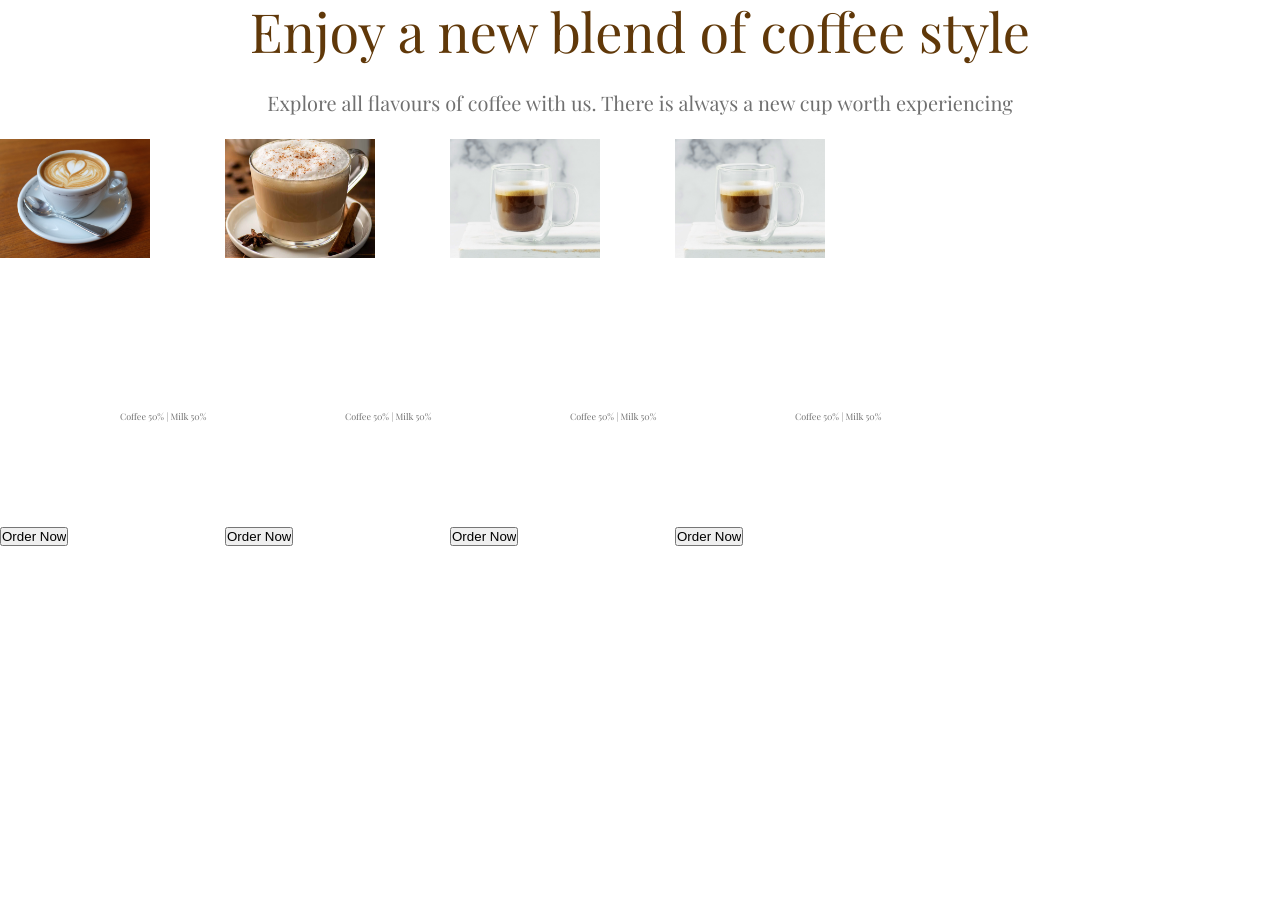
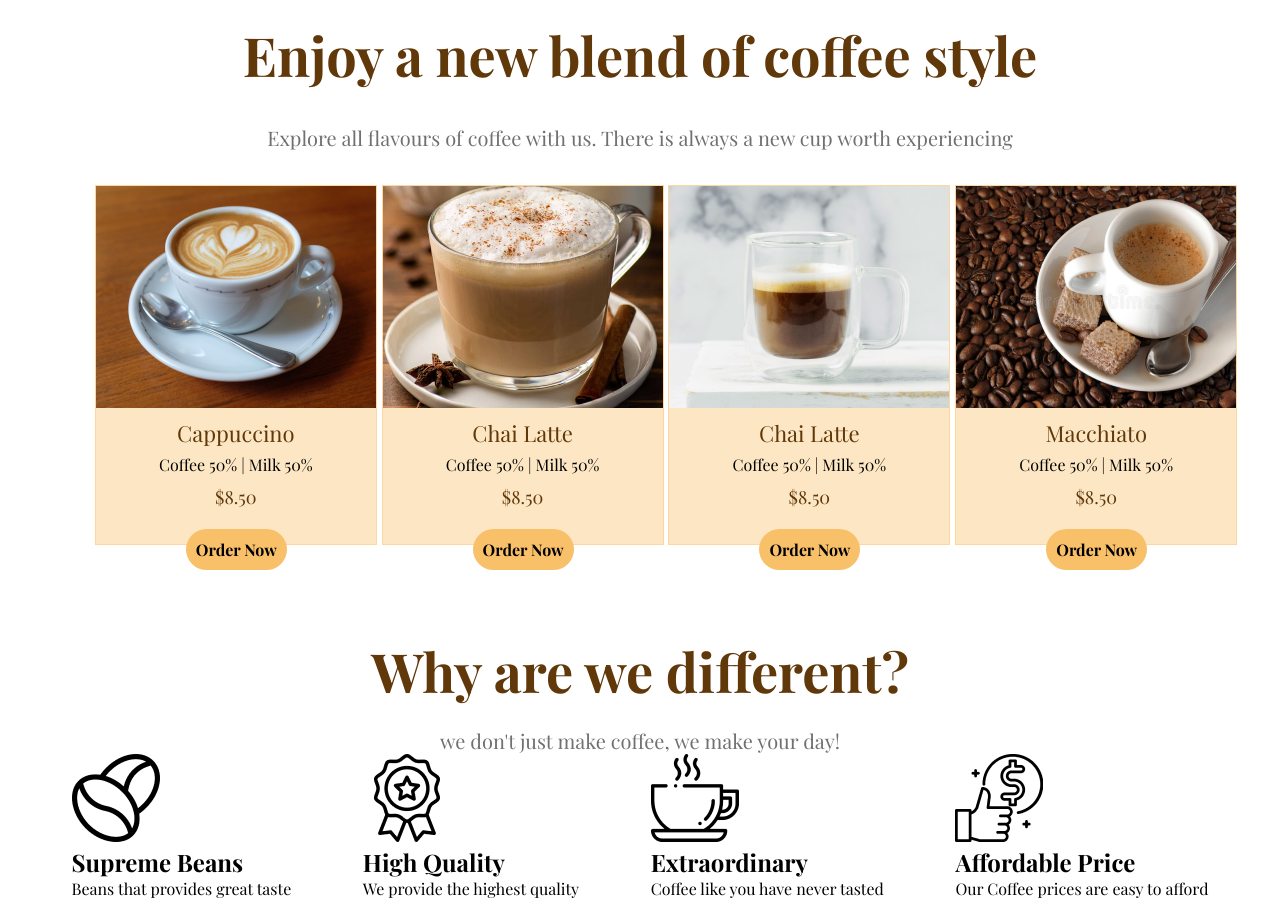
Before and after one commit to D-Venerable1/Bean_Scene_Coffee, a plain HTML site: page index.html in a window 1280 px wide. Shown: the part 1634-2533 px from the top of the page. Before the commit the page ends 2180 px from the top, so only its background shows below. Drawn offline with nearby package versions, Linux system fonts and the light colour scheme; a web font is replaced by a local one.

Commit message:
new changes

```diff
--- a/index.css
+++ b/index.css
@@ -2,140 +2,177 @@
     padding: 0;
     margin: 0;
     text-decoration: none;
-    list-style: none;
+    /* list-style: none; */
     box-sizing: border-box;
+    font-family: Playfair Display;
 }
-ul li:first-child {
-    font-family: Clicker Script;
-    margin-left: 120px;
-    font-size: 35px;
-
+nav{
 }
-ul li{
+nav ul li{
     display: inline-block;
     line-height: 80px;
-    margin: 0px 15px;
-    font-family: Playfair Display;
-}
-ul li a{
+    margin: 0px 25px;
     color: white;
 }
-ul li:nth-child(2){
-    margin-left: 190px;
+#Bean{
+    margin-left: 90px;
+    font-family: Clicker Script;
+    font-size: 35px;
+    font-weight: 400;
+    color: white;
 }
-ul li:nth-child(6){
-    margin-left: 250px;
-}
-ul li:last-child a:last-child{
-padding: 15px 20px;
-background-color: #F9C06A;
-border-radius: 24px;
+nav ul li a{
+    color: white;
 }
 header{
-    height: 800px;
     background-image: url(./image/coffee_image.png);
     background-size: cover;
-    background-repeat: no-repeat;
-    background-position: center;
+    height: 820px;
 }
-pre{
-    margin-top: 80px;
+#Home{
+    margin-left: 150px;
 }
-pre p{
-    font-size: 22px;
+#sign-in{
+    margin-left: 140px;
+}
+#sign-up{
+    width: 80px;
+    border-radius: 24px;
+    height: 40px;
+    background-color: #F9C06A;
+    color: black;
+    padding: 10px 20px;
+}
+#first-pre{
+    margin-top: 90px;
+    font-family: Playfair Display;
     color: white;
-    font-family:Playfair Display;
     margin-left: 120px;
 }
-pre p:nth-child(2){
+#coffee{
+    font-size: 220px;
     font-family: Clicker Script;
-    font-size: 220px;
 }
-pre p:last-child{
+#pre-p{
     line-height: 34px;
 }
-/* style input*/
 #order{
-padding: 15px 20px;
+    border-radius: 24px;
+    margin-left: 120px;
     background-color: #F9C06A;
-border-radius: 24px;
-outline: none;
+    padding: 10px 10px;
     border: none;
-margin-left: 120px;
-font-family:Playfair Display;
+    font-weight: 700;
     font-size: 16px;
-font-weight: 700;
-}
-#learn{
-padding: 15px 20px;
-background-color: #F9C06A;
-border-radius: 24px;
-outline: none;
-border: none;
-margin-left: 120px;
-font-family:Playfair Display;
-font-size: 16px;
-font-weight: 700;
 }
 #discover{
+    margin-left: 120px;
     font-family: Playfair Display;
     font-size: 54px;
     font-weight: 700px;
     line-height: 71.98px;
     color: #603809;
-margin-top: 150px;
+    margin-top: 100px;
 }
-main pre p:nth-child(2){
-    font-family: Playfair Display;
-    line-height: 34px;
+#bean{
+    margin-left: 120px;
     font-weight: 400px;
     font-size: 20px;
     color: #707070;
-}
-main{
-    background-color: white;
-    margin-top: -80px;
-}
-#coffee{
-    margin-left: 750px;
-    margin-top: -430px;
-    display: flex;
-}
-main input{
+    line-height: 34px;
 
 }
+#bean-bag{
+    margin-left: 800px;
+    margin-top: -400px;
+}
+#learn{
+    border-radius: 24px;
+    margin-left: 120px;
+    background-color: #F9C06A;
+    padding: 10px 10px;
+    border: none;
+    font-weight: 700;
+    font-size: 16px;
+}
 #blend{
+font-family: Playfair Display;
 font-size: 54px;
-font-weight: 700px;
+font-weight: 700;
+line-height: 71.98px;
+text-align: center;
+color: #603809;
+}
+#sub-blend{
+font-family: Playfair Display;
+font-size: 20px;
+font-weight: 400;
+line-height: 94px;
+text-align: center;
+color: #707070;
+}
+.Cards{
+    display: flex;
+    justify-content: space-evenly;
+    width: 90%;
+    margin-left: 90px;
+}
+.Card{
+    background-color: rgba(249, 192, 106, 0.4);
+    height: 360px;
+    border-color: rgba(249, 192, 106, 0.4);
+    border: 1px solid  rgba(249, 192, 106, 0.4);
+
+
+}
+.Card img{
+width: 280px;
+height: 222px;
+}
+.Card p{
+    text-align: center;
+    line-height: 0px;
+}
+.Card input{
+    border-radius: 24px;
+    background-color: #F9C06A;
+    padding: 10px 10px;
+    border: none;
+    font-weight: 700;
+    font-size: 16px;
+    margin-left: 90px;
+    margin-top: -22px;
+}
+#head-l{
 color: #603809;
 font-family: Playfair Display;
-line-height: 71.98px;
-text-align:center;
+font-size: 22px;
+font-weight: 800px;
 }
-#sub-blend{
+#middle-l{
+    margin-top: -10px;
+}
+#tail-l{
+color: #603809;
+font-family: Playfair Display;
+font-size: 18px;
+font-weight: 700px;
+ margin-top: -10px;
+}
+#mid-h2, #mid-p{
+    text-align: center;
+    margin-top: 20px;
+}
+#mid-h2{
+    margin-top: 90px;
+    font-size: 54px;
+    color: #603809;
+}
+#mid-p{
     font-size: 20px;
-    font-weight: 400px;
     color: #707070;
-    font-family: Playfair Display;
-    line-height: 71.98px;
-    text-align:center;
 }
-.Cards{
-    width: 900px;
+.card-2{
     display: flex;
     justify-content: space-evenly;
 }
-.Cards img{
-    width: 150px;
-}
-.Cards .container pre p{
-    font-size: 9px;
-    margin-top: 0px;
-}
-.Card{
-width: 40%;
-}
-.container {
-    margin: 0px;
-    /* padding: 2px 16px; */
-}
--- a/index.html
+++ b/index.html
@@ -16,19 +16,19 @@
     <header>
 <nav>
     <ul>
-        <li><a href="#">Bean Scene</a></li>
-        <li><a href="#">Home</a></li>
+        <li><a href="#" id="Bean">Bean Scene</a></li>
+        <li><a href="#" id="Home">Home</a></li>
         <li><a href="#">Menu</a></li>
         <li><a href="#">About Us</a></li>
         <li><a href="#">Contact Us</a></li>
-        <li><a href="#">Sign in</a></li>
-        <li><a href="#">Sign up</a></li>
+        <li><a href="#" id="sign-in">Sign in</a></li>
+        <li><a href="#" id="sign-up">Sign up</a></li>
     </ul>
 </nav>
-<pre>
+<pre id="first-pre">
     <p>We’ve got your morning covered with</p>
-    <p>Coffee</p>
-    <p> It is best to start your day with a cup of coffee. Discover the
+    <p id="coffee">Coffee</p>
+    <p id="pre-p"> It is best to start your day with a cup of coffee. Discover the
  best flavours coffee you will ever have. We provide the best
  for our customers.</p>
 </pre>
@@ -37,61 +37,77 @@
 <main>
     <pre>
         <p id="discover">Discover the best coffee</p>
-        <p>Bean Scene is a coffee shop that provides you with quality coffee
+        <p id="bean">Bean Scene is a coffee shop that provides you with quality coffee
 that helps boost your productivity and helps build your mood.
 Having a cup of coffee is good, but having a cup of real coffee is
 greater. There is no doubt that you will enjoy this coffee more
 than others you have ever tasted.</p>
     </pre>
     <input type="button" value="Learn More" id="learn">
-    <img src="./image/stylized-cup-coffee-out-coffee-beans-flat-lay_1-removebg-preview.png" id="coffee">
+    <img src="./image/stylized-cup-coffee-out-coffee-beans-flat-lay_1-removebg-preview.png" id="bean-bag">
     <img src="./image/coffee_blast.png">
     <p id="blend">Enjoy a new blend of coffee style</p>
     <p id="sub-blend">Explore all flavours of coffee with us. There is always a new cup worth experiencing</p>
     <div class="Cards">
     <div class="Card">
         <img src="./image/Rectangle 7.png">
-        <div class="container">
         <pre>
-            <p>Cappuccino</p>
-            <p>Coffee 50% | Milk 50%</p>
-            <p>$8.50</p>
+            <p id="head-l">Cappuccino</p>
+            <p id="middle-l">Coffee 50% | Milk 50%</p>
+            <p id="tail-l">$8.50</p>
         </pre>
         <input type="button" value="Order Now">
     </div>
-    </div>
     <div class="Card">
         <img src="./image/Rectangle 9.png">
-        <div class="container">
         <pre>
-            <p>Chai Latte</p>
-            <p>Coffee 50% | Milk 50%</p>
-            <p>$8.50</p>
+            <p id="head-l">Chai Latte</p>
+            <p id="middle-l">Coffee 50% | Milk 50%</p>
+            <p id="tail-l">$8.50</p>
         </pre>
         <input type="button" value="Order Now">
     </div>
-    </div>
     <div class="Card">
         <img src="./image/Rectangle 11.png">
-        <div class="container">
         <pre>
-            <p>Chai Latte</p>
-            <p>Coffee 50% | Milk 50%</p>
-            <p>$8.50</p>
+            <p id="head-l">Chai Latte</p>
+            <p id="middle-l">Coffee 50% | Milk 50%</p>
+            <p id="tail-l">$8.50</p>
         </pre>
         <input type="button" value="Order Now">
     </div>
-    </div>
     <div class="Card">
-        <img src="./image/Rectangle 11.png">
-    <div class="container">
+        <img src="./image/Rectangle 13.png">
         <pre>
-            <p>Macchiato</p>
-            <p>Coffee 50% | Milk 50%</p>
-            <p>$8.50</p>
+            <p id="head-l">Macchiato</p>
+            <p id="middle-l">Coffee 50% | Milk 50%</p>
+            <p id="tail-l">$8.50</p>
         </pre>
         <input type="button" value="Order Now">
     </div>
+</div>
+<h2 id="mid-h2">Why are we different?</h2>
+<p id="mid-p">we don't just make coffee, we make your day!</p>
+<div class="card-2">
+    <div id="inner-card">
+        <img src="./image/coffee-beans 1.png">
+        <h2>Supreme Beans</h2>
+        <p>Beans that provides great taste</p>
+    </div>
+    <div id="inner-card">
+        <img src="./image/badge 1.png">
+        <h2>High Quality</h2>
+        <p>We provide the highest quality</p>
+    </div>
+    <div id="inner-card">
+        <img src="./image/coffee-cup 1.png">
+        <h2>Extraordinary</h2>
+        <p>Coffee like you have never tasted</p>
+    </div>
+    <div id="inner-card">
+        <img src="./image/best-price 1.png">
+        <h2>Affordable Price</h2>
+        <p>Our Coffee prices are easy to afford</p>
     </div>
 </div>
 </main>
```
Lines whose indentation alone changed are shown as unchanged.
